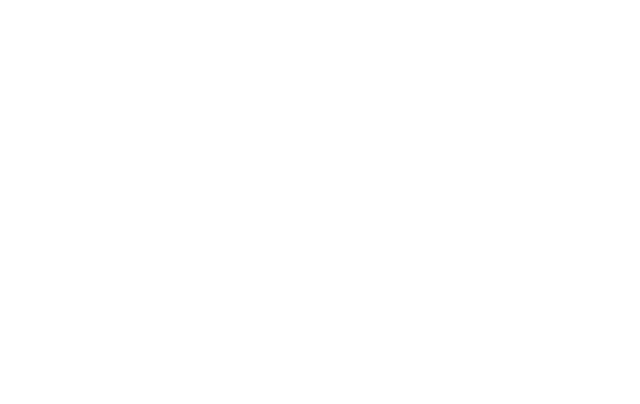
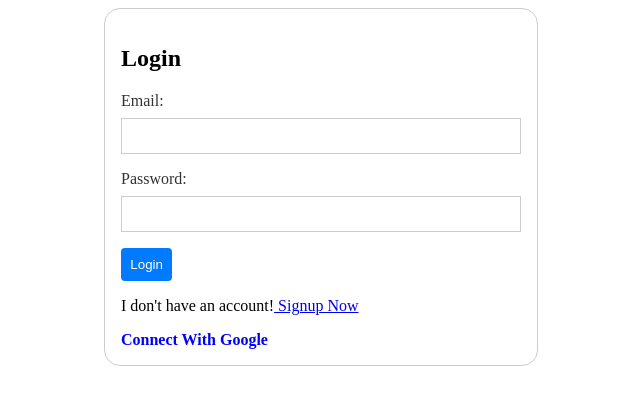
Before and after one commit to Ireme-Nyawe/signUpLogin, a React (Vite) app: page / in a window 1280 px wide. Before the commit this address had no page. Shown: the top 404 px of the page, without its empty margins (319-959 px from the left). Built offline with nearby package versions, Linux system fonts and the light colour scheme.

Commit message:
make home page to contain login

```diff
--- a/src/App.jsx
+++ b/src/App.jsx
@@ -5,9 +5,9 @@
 const App = () => (
   <Router>
     <Routes>
+      <Route path="/" element={<Login></Login>} />
       <Route path="/login" element={<Login></Login>} />
       <Route path="/signup" element={<Signup></Signup>} />
-      {/* Add other routes as needed */}
     </Routes>
   </Router>
 );
```
